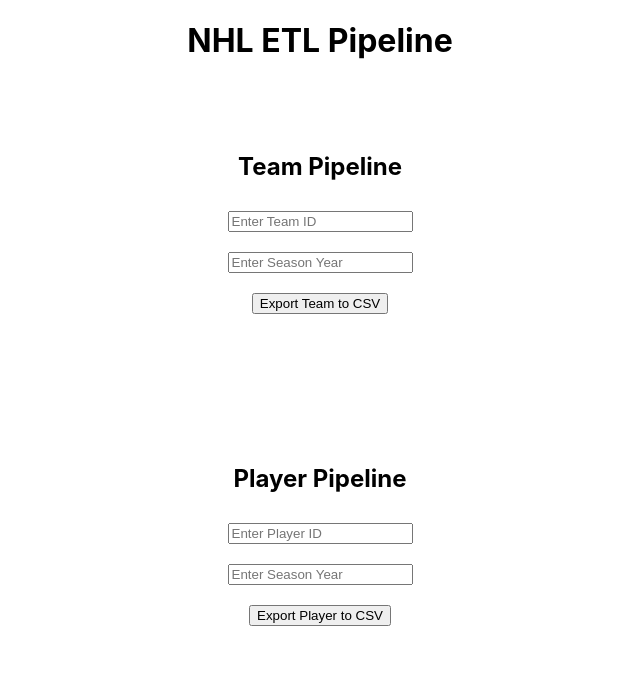
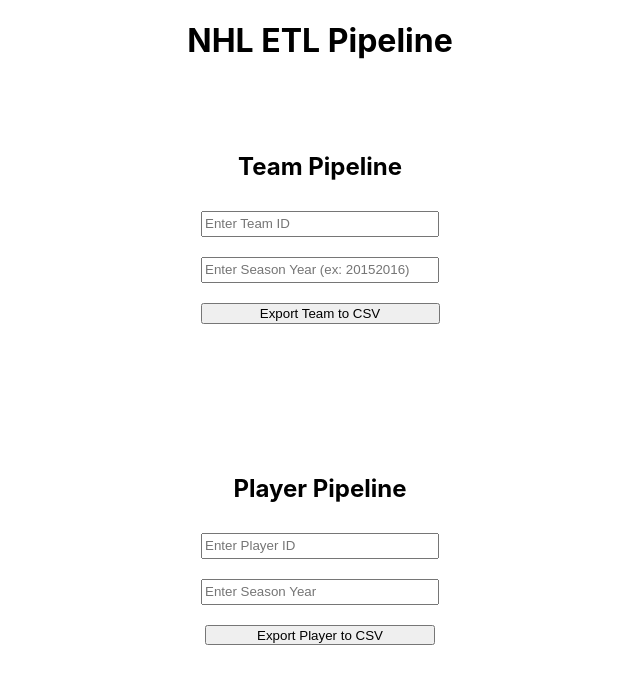
Before and after one commit to marcoamador214/sportradar-api-challenge, a React (Create React App) app in the folder sportradar-api/: page / in a window 1280 px wide. Shown: the top 684 px of the page, without its empty margins (320-960 px from the left). Built offline with nearby package versions, Linux system fonts and the light colour scheme.

Commit message:
additional styling to team form

```diff
--- a/sportradar-api/src/TeamCSV.js
+++ b/sportradar-api/src/TeamCSV.js
@@ -62,7 +62,7 @@
                     />
                     <br></br>
                     <input
-                        placeholder='Enter Season Year'
+                        placeholder='Enter Season Year (ex: 20152016)'
                         onChange={this.handleSeasonChange}
                         type='number'
                         ref={this.seasonRef}
@@ -73,6 +73,7 @@
                         value = 'Export Team to CSV'
                         onClick ={this.downloadReport}
                         style={{ cursor: 'pointer' }}
+                        className='btn'
                     />
                     <CSVLink
                         headers={this.headers}
--- a/sportradar-api/src/index.css
+++ b/sportradar-api/src/index.css
@@ -18,4 +18,11 @@
 
 .csvForm input {
   margin: 10px;
+  width: 230px;
+  height: 20px;
 }
+
+.btn {
+  width: 239px !important;
+  height: 21px !important;
+}
```
